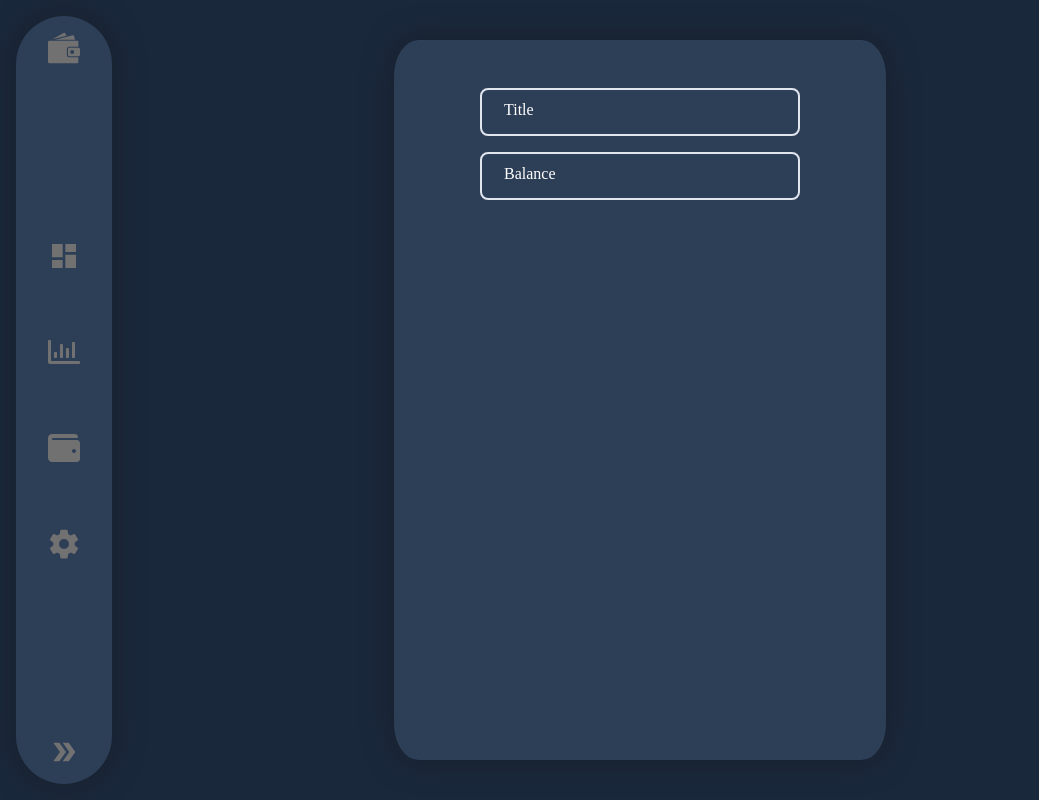
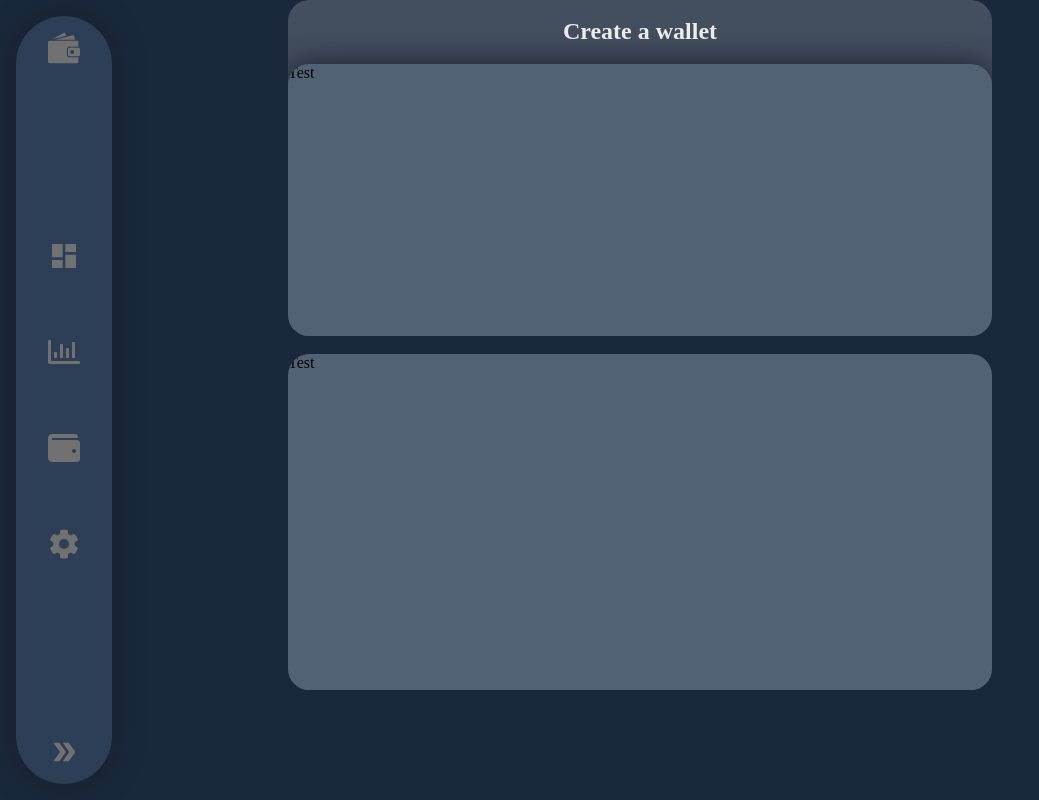
Before and after one commit to tomcze15/WalletViewer, a React (Create React App) app in the folder frontend/: page /wallets/create in a window 1280 px wide. Shown: the whole page, without its empty margins (0-1039 px from the left). Built offline with nearby package versions, Linux system fonts and the light colour scheme.

Commit message:
Created a card and its body component.

```diff
--- /dev/null
+++ b/frontend/src/components/Card/index.tsx
@@ -0,0 +1,61 @@
+import { BodyComponent, CardComponent, ICard, ICardBody } from 'common/types';
+import styled, { css } from 'styled-components';
+
+const flexCenter = css`
+  align-items: center;
+  justify-content: center;
+`;
+
+const Container = styled.div`
+  background: ${({ theme }) => theme.settings.languageChanger.background};
+  border-radius: 21px;
+  overflow: hidden;
+  // TMP
+  width: 100%;
+  height: 21rem;
+`;
+
+const Title = styled.div`
+  background-color: none;
+  width: inherit;
+  height: 4rem;
+  font-size: 1rem;
+  font-weight: 700;
+  display: flex;
+  ${flexCenter}
+  color: ${({ theme }) => theme.settings.languageChanger.headerFont};
+`;
+
+const BodyStyle = styled.div`
+  background-color: blue;
+  width: inherit;
+  height: 400px;
+  border-radius: 21px;
+  -moz-box-shadow: 0px 0px 30px ${({ theme }) => theme.menu.shadow};
+  -webkit-box-shadow: 0px 0px 30px ${({ theme }) => theme.menu.shadow};
+  box-shadow: 0px 0px 30px ${({ theme }) => theme.menu.shadow};
+  background-color: ${({ theme }) =>
+    theme.settings.languageChanger.item.background};
+  overflow: hidden;
+`;
+
+const Body: BodyComponent = ({ children }: ICardBody): JSX.Element => (
+  <BodyStyle>{children}</BodyStyle>
+);
+
+const Card: CardComponent = ({ title, children }: ICard): JSX.Element => {
+  return (
+    <Container>
+      {title ? (
+        <Title>
+          <h2>{title}</h2>
+        </Title>
+      ) : null}
+      {children}
+    </Container>
+  );
+};
+
+Card.Body = Body;
+
+export default Card;
--- a/frontend/src/components/Wallets/Create/CreateScreen.tsx
+++ b/frontend/src/components/Wallets/Create/CreateScreen.tsx
@@ -2,48 +2,58 @@ import styled from 'styled-components';
 
 import { ICreateWalletProps } from 'common/types';
 import { InputForm } from './InputForm';
+import Card from 'components/Card';
 
-const FormWrapper = styled.div`
-  display: flex;
-  justify-content: center;
-  align-items: center;
-  height: 100%;
-  width: 100%;
-`;
+// const FormWrapper = styled.div`
+//   display: flex;
+//   justify-content: center;
+//   align-items: center;
+//   height: 100%;
+//   width: 100%;
+// `;
 
-const FormContainer = styled.form`
-  height: 90%;
-  width: 70%;
-  border-radius: 5%;
-  // TODO: Change color path for this form. Stop using menu colors
-  background-color: ${({ theme }) => theme.menu.background};
-  -moz-box-shadow: 0px 0px 30px ${({ theme }) => theme.menu.shadow};
-  -webkit-box-shadow: 0px 0px 30px ${({ theme }) => theme.menu.shadow};
-  box-shadow: 0px 0px 30px ${({ theme }) => theme.menu.shadow};
-  display: flex;
-  justify-content: flex-start;
-  align-items: center;
-  flex-direction: column;
-  gap: 1rem;
-  padding: 3rem;
-`;
+// const FormContainer = styled.form`
+//   height: 90%;
+//   width: 70%;
+//   border-radius: 5%;
+//   // TODO: Change color path for this form. Stop using menu colors
+//   background-color: ${({ theme }) => theme.menu.background};
+//   -moz-box-shadow: 0px 0px 30px ${({ theme }) => theme.menu.shadow};
+//   -webkit-box-shadow: 0px 0px 30px ${({ theme }) => theme.menu.shadow};
+//   box-shadow: 0px 0px 30px ${({ theme }) => theme.menu.shadow};
+//   display: flex;
+//   justify-content: flex-start;
+//   align-items: center;
+//   flex-direction: column;
+//   gap: 1rem;
+//   padding: 3rem;
+// `;
 
 export const CreateScreen = (props: ICreateWalletProps) => {
   return (
-    <FormWrapper>
-      <FormContainer onSubmit={props.handleFormSubmit}>
-        <InputForm
-          text="Title"
-          type="text"
-          handleOnChange={props.handleChangeTitle}
-        />
-        <InputForm
-          text="Balance"
-          type="number"
-          handleOnChange={props.handleChangeInitialBalance}
-        />
-        {/* <button>Create</button> */}
-      </FormContainer>
-    </FormWrapper>
+    <>
+      <Card title="Create a wallet">
+        <Card.Body>Test</Card.Body>
+      </Card>
+      <br />
+      <Card>
+        <Card.Body>Test</Card.Body>
+      </Card>
+    </>
+    // <FormWrapper>
+    //   <FormContainer onSubmit={props.handleFormSubmit}>
+    //     <InputForm
+    //       text="Title"
+    //       type="text"
+    //       handleOnChange={props.handleChangeTitle}
+    //     />
+    //     <InputForm
+    //       text="Balance"
+    //       type="number"
+    //       handleOnChange={props.handleChangeInitialBalance}
+    //     />
+    //     {/* <button>Create</button> */}
+    //   </FormContainer>
+    // </FormWrapper>
   );
 };
```
Also changed, not shown: frontend/src/common/types.ts (+17 -0 lines).
